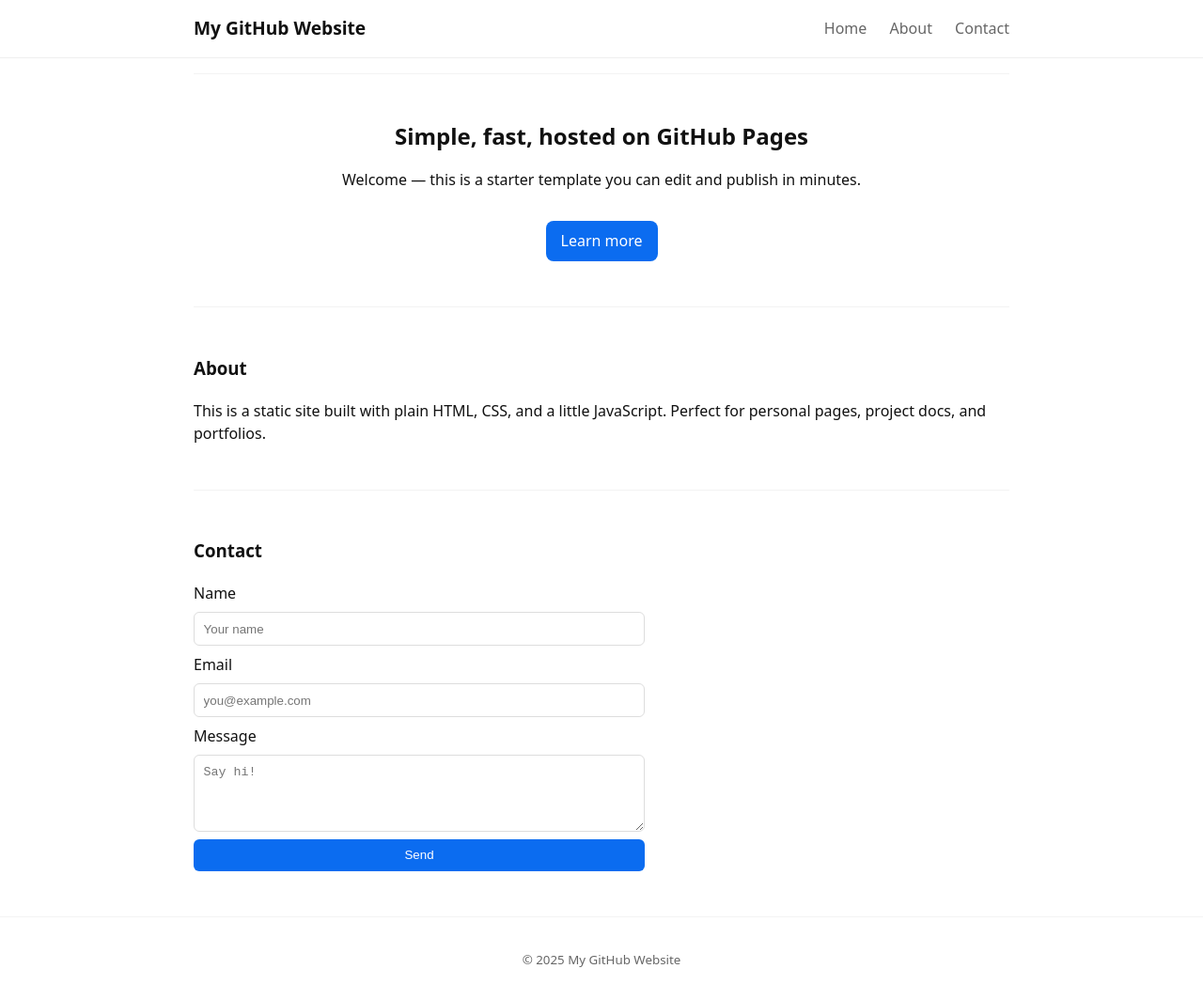
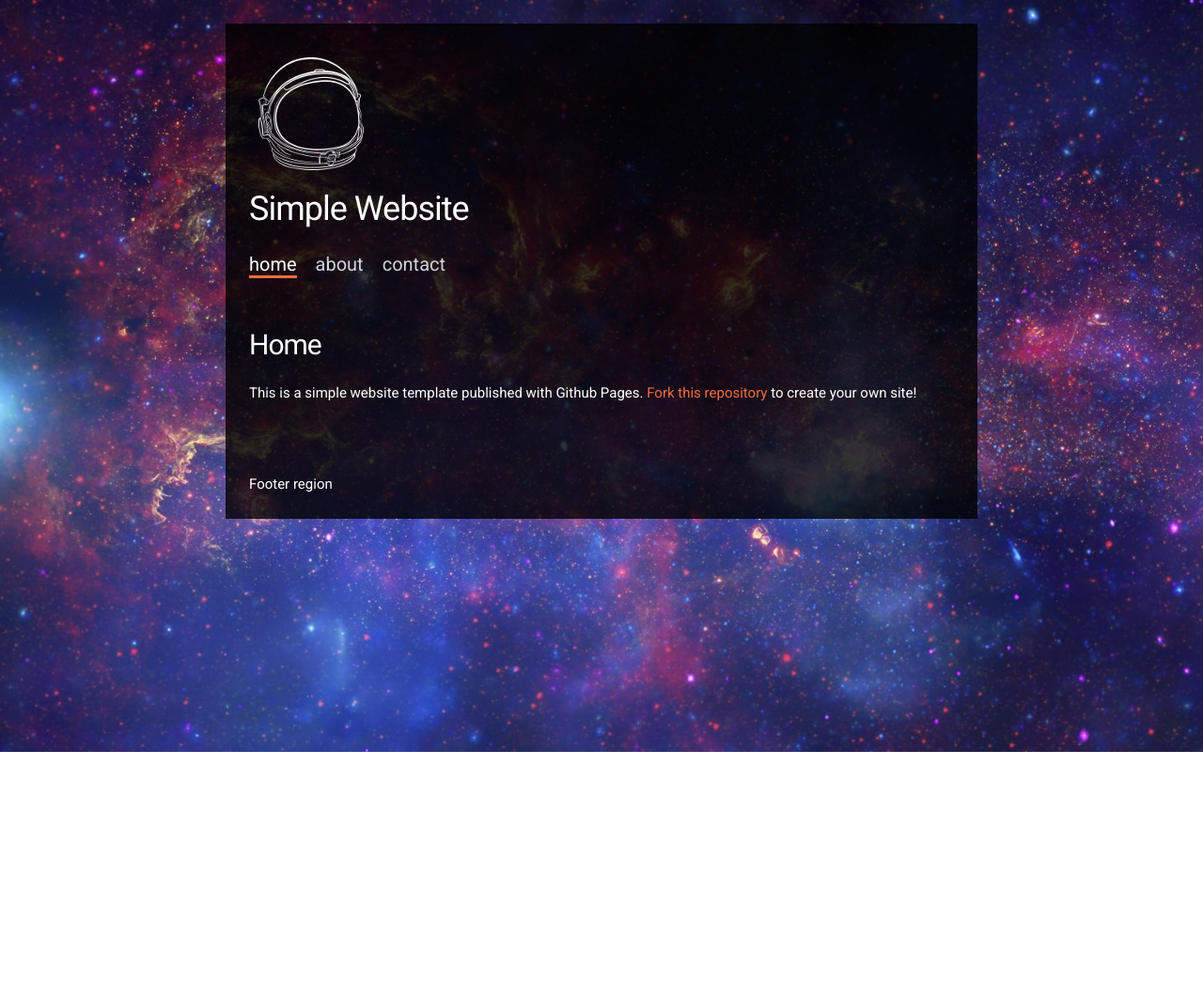
Before and after one commit to baidik1/website, a plain HTML site: page index.html in a window 1280 px wide. Shown: the whole page at 94% size. After the commit the page ends 800 px from the top, so only its background shows below. Drawn offline with nearby package versions, Linux system fonts and the light colour scheme.

Commit message:
Modified website

```diff
--- a/index.html
+++ b/index.html
@@ -1,67 +1,79 @@
 <!doctype html>
-<html lang="en">
-<head>
-<meta charset="utf-8" />
-<meta name="viewport" content="width=device-width, initial-scale=1" />
-<title>My GitHub Website</title>
-<link rel="stylesheet" href="styles.css" />
-</head>
-<body>
-<header class="site-header">
-<div class="container">
-<h1 class="logo">My GitHub Website</h1>
-<nav>
-<a href="#">Home</a>
-<a href="#about">About</a>
-<a href="#contact">Contact</a>
-</nav>
-</div>
-</header>
+<html>
+  <head>
+    <!-- Page setup -->
+    <meta charset="utf-8">
+    <title>Your title here</title>
+    <meta name="description" content="A brief description of your site for search engines">
+    <meta name="author" content="Information about the author here">
+    <meta name="viewport" content="width=device-width, initial-scale=1, maximum-scale=1, user-scalable=no"/>
+    <link rel="icon" type="image/png" href="favicon.png">
 
+    <!-- Stylesheets -->
+    <!-- Reset default styles and add support for google fonts -->
+    <link href="https://cdnjs.cloudflare.com/ajax/libs/normalize/8.0.1/normalize.min.css" rel="stylesheet" type="text/css" />
+    <link href="http://fonts.googleapis.com/css?family=Roboto" rel="stylesheet" type="text/css" />
 
-<main class="container">
-<section id="hero">
-<h2>Simple, fast, hosted on GitHub Pages</h2>
-<p>Welcome — this is a starter template you can edit and publish in minutes.</p>
-<a class="btn" href="#about">Learn more</a>
-</section>
+    <!-- Custom styles -->
+    <link href="style.css" rel="stylesheet" type="text/css" />
 
+    <!-- jQuery -->
+    <script src="https://code.jquery.com/jquery-3.4.1.min.js" integrity="sha256-CSXorXvZcTkaix6Yvo6HppcZGetbYMGWSFlBw8HfCJo=" crossorigin="anonymous"></script>
 
-<section id="about">
-<h3>About</h3>
-<p>This is a static site built with plain HTML, CSS, and a little JavaScript. Perfect for personal pages, project docs, and portfolios.</p>
-</section>
+    <!-- Want to add Bootstrap? -->
+    <!-- Visit: https://getbootstrap.com/docs/4.3/getting-started/introduction/ -->
 
+  </head>
 
-<section id="contact">
-<h3>Contact</h3>
-<form id="contact-form">
-<label for="name">Name</label>
-<input id="name" name="name" placeholder="Your name" />
+  <body>
 
+    <header id="header">
+      <img src="logo.png">
+      <h1>Simple Website</h1>
 
-<label for="email">Email</label>
-<input id="email" name="email" placeholder="you@example.com" />
+      <!-- Menu link fragment #id should match a div id. Example: <a href="#home"> links to <div id="home"></div>  -->
+      <ul class="main-menu">
+        <li><a href="#home">home</a></li>
+        <li><a href="#about">about</a></li>
+        <li><a href="#contact">contact</a></li>
+      </ul>
+    </header>
 
+    <div id="container">
+      <div class="inner">
+        <div id="content">
 
-<label for="message">Message</label>
-<textarea id="message" name="message" rows="4" placeholder="Say hi!"></textarea>
+          <div id="home" class="content-region hide">
+            <h2>Home</h2>
+            <p>
+              This is a simple website template published with Github Pages. <a href="https://github.com/zirafa/simple-website-template">Fork this repository</a> to create your own site!
+            </p>
+          </div>
 
+          <div id="about" class="content-region hide">
+            <h2>About</h2>
+            <p>
+              Sed tempus urna et pharetra pharetra massa massa ultricies. Porttitor rhoncus dolor purus non enim praesent. Id aliquet risus feugiat in ante metus dictum.
+            </p>
+          </div>
 
-<button type="submit">Send</button>
-</form>
-<p id="form-result" class="hidden"></p>
-</section>
-</main>
+          <div id="contact" class="content-region hide">
+            <h2>Contact</h2>
+            <p>
+              Pellentesque nec nam aliquam sem et tortor consequat. Quisque sagittis purus sit amet volutpat consequat. Magna eget est lorem ipsum dolor.
+            </p>
+          </div>
 
+        </div>
+      </div>
+    </div>
 
-<footer class="site-footer">
-<div class="container">
-<small>&copy; <span id="year"></span> My GitHub Website</small>
-</div>
-</footer>
+    <footer>
+      Footer region
+    </footer>
 
+    <!-- Load additional JS scripts here -->
+    <script type="text/javascript" src="script.js"></script>
 
-<script src="script.js"></script>
-</body>
+  </body>
 </html>
--- a/script.js
+++ b/script.js
@@ -1,12 +1,29 @@
-// small interactivity: form mock and year
-document.getElementById('year').textContent = new Date().getFullYear();
+// Wait for the document to load before running the script
+(function ($) {
 
+  // We use some Javascript and the URL #fragment to hide/show different parts of the page
+  // https://developer.mozilla.org/en-US/docs/Web/HTML/Element/a#Linking_to_an_element_on_the_same_page
+  $(window).on('load hashchange', function(){
 
-const form = document.getElementById('contact-form');
-const result = document.getElementById('form-result');
-form.addEventListener('submit', (e) => {
-e.preventDefault();
-result.classList.remove('hidden');
-result.textContent = 'Thanks — message received (mock).';
-form.reset();
-});
+    // First hide all content regions, then show the content-region specified in the URL hash
+    // (or if no hash URL is found, default to first menu item)
+    $('.content-region').hide();
+
+    // Remove any active classes on the main-menu
+    $('.main-menu a').removeClass('active');
+    var region = location.hash.toString() || $('.main-menu a:first').attr('href');
+
+    // Now show the region specified in the URL hash
+    $(region).show();
+
+    // Highlight the menu link associated with this region by adding the .active CSS class
+    $('.main-menu a[href="'+ region +'"]').addClass('active');
+
+    // Alternate method: Use AJAX to load the contents of an external file into a div based on URL fragment
+    // This will extract the region name from URL hash, and then load [region].html into the main #content div
+    // var region = location.hash.toString() || '#first';
+    // $('#content').load(region.slice(1) + '.html')
+
+  });
+
+})(jQuery);
--- /dev/null
+++ b/style.css
@@ -0,0 +1,141 @@
+/**
+ * Typography & Text styles
+ */
+
+/* html is set to 62.5% so that all the REM measurements are based on 10px sizing. So basically 1.5rem = 15px */
+html {
+  font-size: 62.5%;
+}
+body {
+  font-size: 1.5em; /* currently ems cause chrome bug misinterpreting rems on body element */
+  line-height: 1.6;
+  font-weight: 400;
+  font-family: "Roboto", "HelveticaNeue", "Helvetica Neue", Helvetica, Arial, sans-serif;
+  color: #FFFFFF;
+}
+
+/**
+ * Links
+ */
+a {
+  font-weight: normal;
+  text-decoration: none;
+  color:#EF6D3D;
+}
+a:focus {
+  outline: thin dotted;
+}
+
+small {
+  font-size: 75%;
+}
+
+/**
+ * Headings
+ */
+h1,
+h2,
+h3,
+h4,
+h5,
+h6 {
+  line-height: 1;
+  text-rendering: optimizeLegibility; /*  voodoo to enable ligatures and kerning | https://developer.mozilla.org/en-US/docs/CSS/text-rendering */
+  margin-top: 0;
+  margin-bottom: 2rem;
+  font-weight: 300;
+}
+h1 { font-size: 3.6rem; line-height: 1.25; letter-spacing: -.1rem; }
+h2 { font-size: 3.0rem; line-height: 1.3;  letter-spacing: -.1rem; }
+h3 { font-size: 2.4rem; line-height: 1.35; letter-spacing: -.08rem; }
+h4 { font-size: 1.8rem; line-height: 1.5;  letter-spacing: -.05rem; }
+h5 { font-size: 1.5rem; line-height: 1.6;  letter-spacing: 0; }
+h6 { font-size: 1.4rem; line-height: 1.6;  letter-spacing: 0; }
+
+/**
+ * Paragraphs
+ */
+p {
+  margin: 0 auto 1.5em auto; /* bottom margin for paragraphs */
+}
+p + p {
+
+}
+
+/**
+ * Quotes & Blockquotes
+ */
+q {
+  quotes: '\00201C' '\00201D';
+}
+q:before {
+  content: open-quote;
+}
+q:after {
+  content: close-quote;
+}
+
+blockquote {
+  /*background-color: #F8F8F8;*/
+  border-left: 2px solid #AFC0D2;
+  margin: 1.6em 10%;
+  padding: .75em 1em;
+  font-size:1.8rem;
+}
+blockquote p:last-child {
+  margin-bottom: 0;
+}
+
+/**
+ * Layout styles
+ */
+
+/* Full size background image */
+html, #container, .inner { background-color:transparent;}
+html {
+  background:url(background.jpg) center center no-repeat fixed;
+  background-size:cover;
+}
+body {
+  max-width:800px;
+  margin:25px auto;
+}
+header, #content, footer {
+  background: rgba(0,0,0,.8);
+  padding:25px;
+  color:#FFFFFF;
+}
+iframe {
+  max-width:100%;
+}
+
+/* Menu Links */
+ul.main-menu {
+  margin: 0;
+  padding: 0;
+  display: flex;
+  flex-wrap: wrap;
+  justify-content: left;
+  list-style: none;
+}
+ul.main-menu li a {
+  margin-right:20px;
+  font-size:2.0rem;
+  border-bottom: solid transparent 3px;
+  color:#cfd2da;
+}
+ul.main-menu li a:hover {
+  color:#FFFFFF;
+}
+ul.main-menu li a.active {
+  color:#FFFFFF;
+  border-bottom-color:#EF6D3D;
+}
+
+/* Utility classes */
+.hide {
+  display:none;
+}
+.show {
+  display:block;
+}
```
Also changed, not shown: background.jpg (added), logo.png (added), 1 other file.
